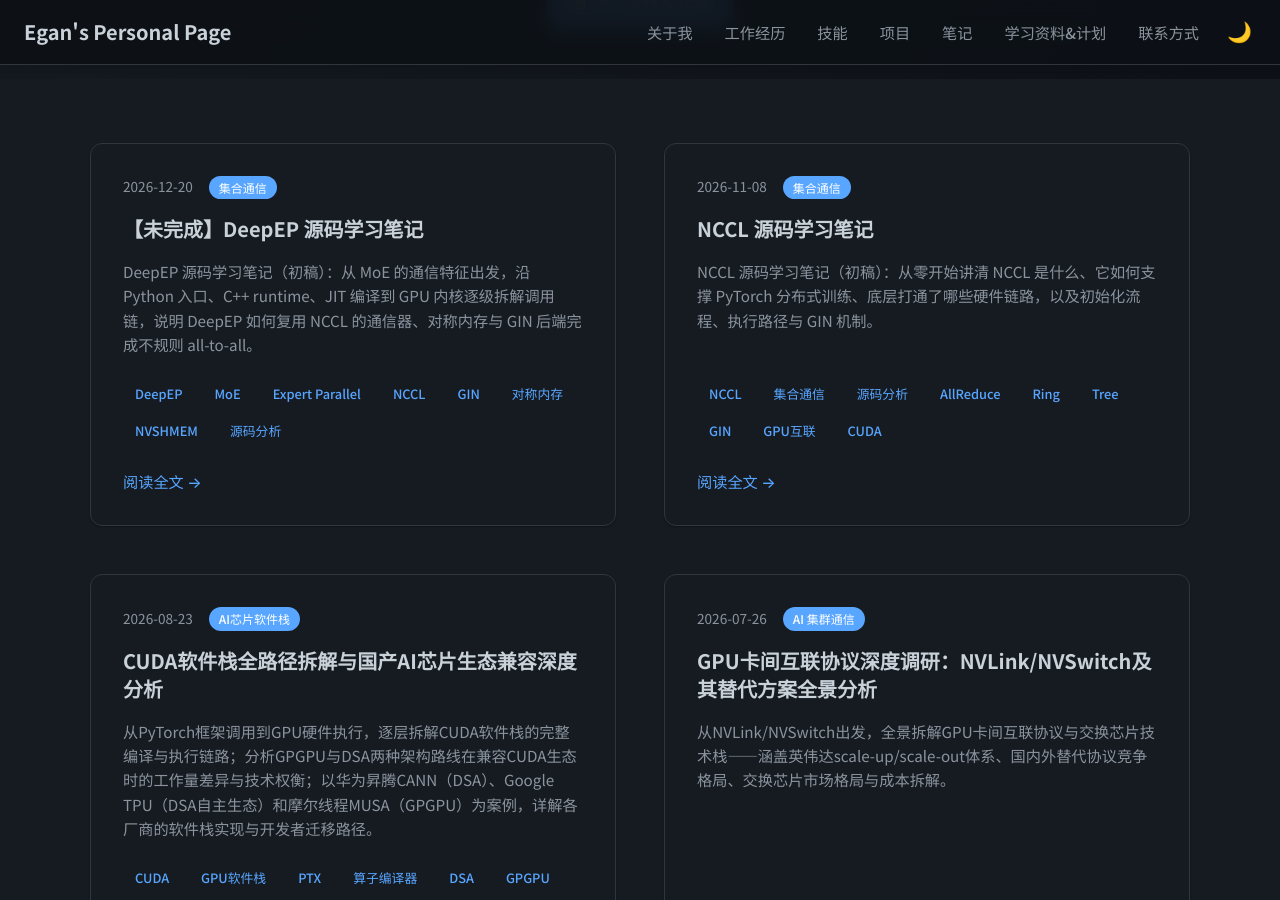
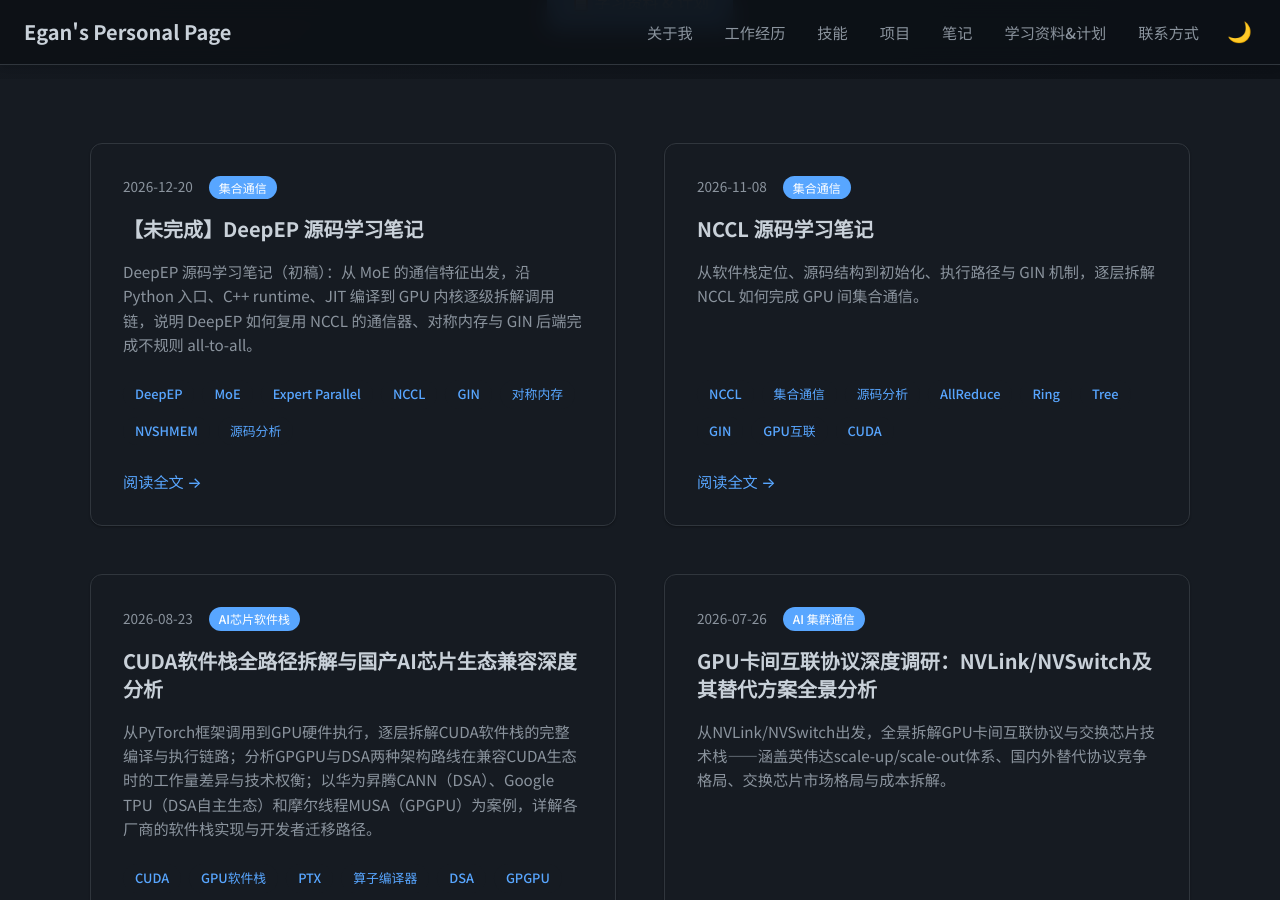
Before and after one commit to Lejun-Hu/Lejun-Hu.github.io, a Jekyll site: the page built from notes/index.html, in a window 1280 px wide and 900 px high, scrolled down 402 px. Built offline with Jekyll 4.4.1, drawn with Linux system fonts in a browser that asks for light colours.

Commit message:
笔记：精简 NCCL 笔记的 description

```diff
--- a/_notes/2026-8-24-nccl-source-study.md
+++ b/_notes/2026-8-24-nccl-source-study.md
@@ -4,7 +4,7 @@ permalink: /notes/nccl-source-study/
 date: 2026-11-08
 category: "集合通信"
 tags: ["NCCL", "集合通信", "源码分析", "AllReduce", "Ring", "Tree", "GIN", "GPU互联", "CUDA"]
-description: "NCCL 源码学习笔记（初稿）：从零开始讲清 NCCL 是什么、它如何支撑 PyTorch 分布式训练、底层打通了哪些硬件链路，以及初始化流程、执行路径与 GIN 机制。"
+description: "从软件栈定位、源码结构到初始化、执行路径与 GIN 机制，逐层拆解 NCCL 如何完成 GPU 间集合通信。"
 published: true
 ---
 
```
